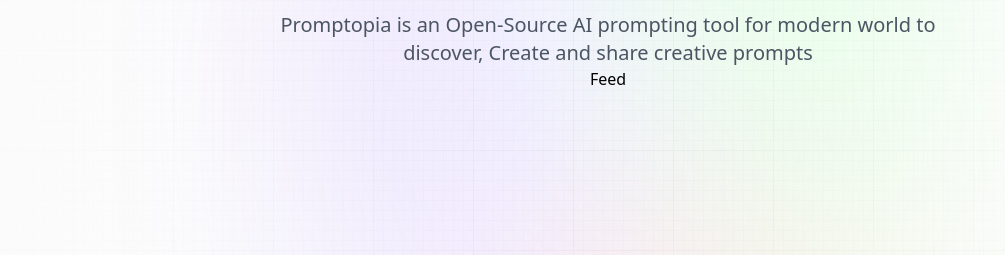
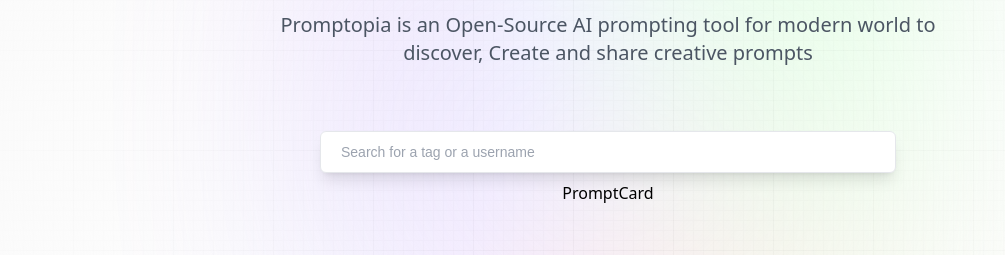
Before and after one commit to subhaghanta60/promptopia--NextjsApp, a Next.js app: page / in a window 1280 px wide. Shown: the part 255-510 px from the top of the page, without its empty margins (32-1037 px from the left). Built offline with nearby package versions, Linux system fonts and the light colour scheme; no server answers.

Commit message:
Prompt Card

```diff
--- a/components/Feed.jsx
+++ b/components/Feed.jsx
@@ -1,10 +1,29 @@
-import React from 'react'
+'use client';
+import { useState, useEffect } from 'react';
+import PromptCard from './PromptCard';
+const Feed = () => {
+  const [searchText,setsearchText] =useState('');
 
-const Feed = () => {
+  const handleSearchChange = (e)=> {
+
+  }
   return (
-    <div>
-      Feed
-    </div>
+    <section className="feed">
+      <form className="relative w-full flex-center">
+        <input
+        type="text"
+        placeholder="Search for a tag or a username"
+        value={searchText}
+        onChange={handleSearchChange}
+        required
+        className="search_input peer"
+        />
+      </form>
+      <PromptCard
+      data={[]}
+      handleTagClick ={() => {}}
+      />
+    </section>
   )
 }
 
```
